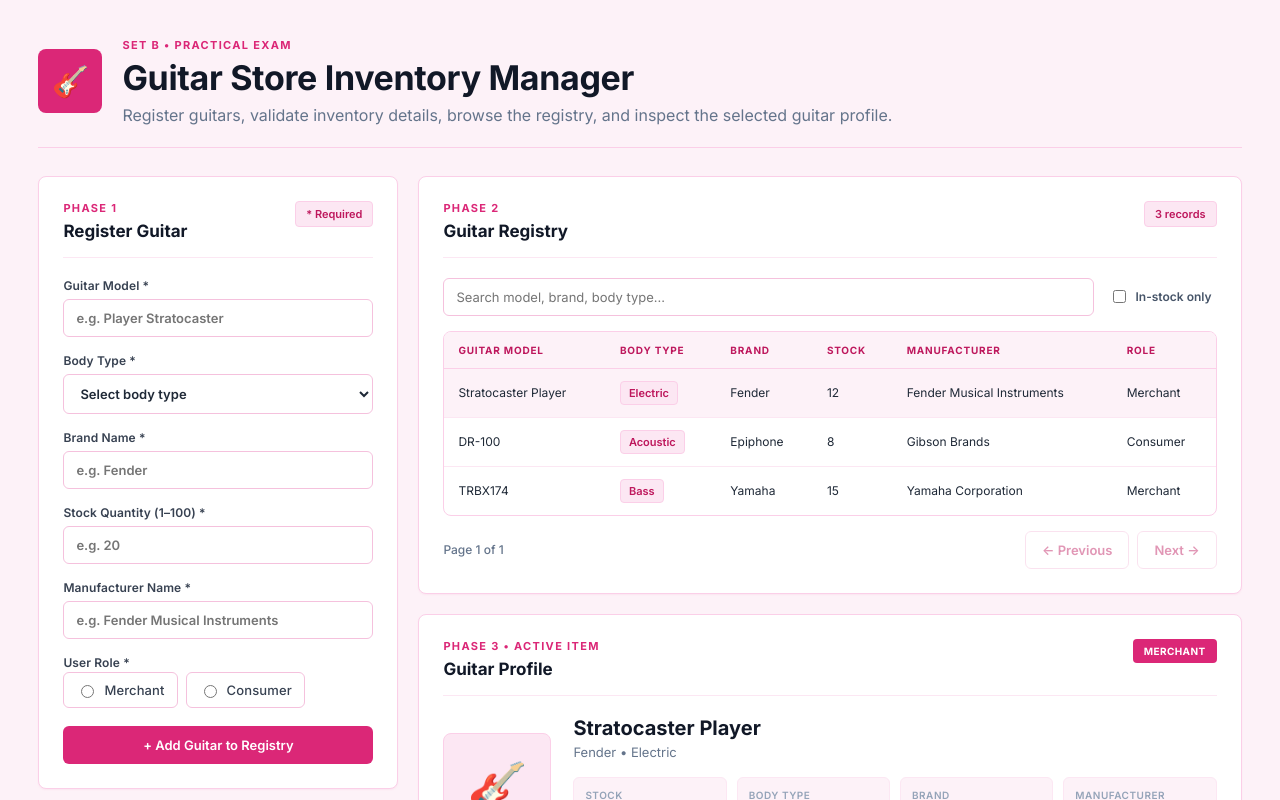
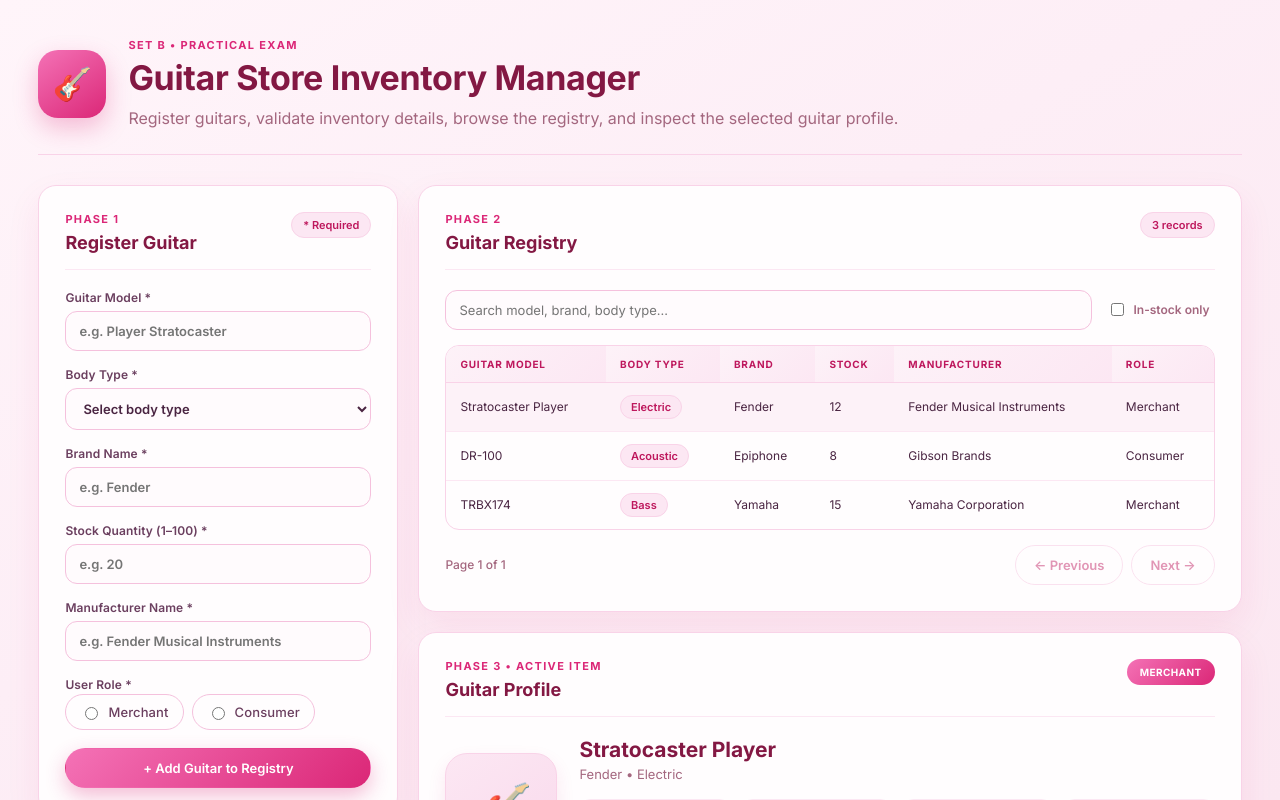
Before and after one commit to uzuizan/Reizzan, a React (Vite) app: page / in a window 1280 px wide. Shown: the top 800 px of the page. Built offline with nearby package versions, Linux system fonts and the light colour scheme.

Commit message:
oh yeahhhh

```diff
--- a/src/App.module.css
+++ b/src/App.module.css
@@ -4,15 +4,17 @@
 
 :root {
   font-family: "Inter", ui-sans-serif, system-ui, -apple-system, BlinkMacSystemFont, "Segoe UI", sans-serif;
-  color: #1f2937;
-  background: #fdf2f8;
+  color: #4a2542;
+  background: linear-gradient(150deg, #fff5fa 0%, #fdeef6 45%, #fbe7f1 100%);
   font-synthesis: none;
 }
 
 body {
   margin: 0;
   min-width: 320px;
-  background: #fdf2f8;
+  background: linear-gradient(150deg, #fff5fa 0%, #fdeef6 45%, #fbe7f1 100%);
+  background-attachment: fixed;
+  min-height: 100vh;
 }
 
 button,
@@ -34,20 +36,21 @@
 .hero {
   display: flex;
   align-items: center;
-  gap: 20px;
-  margin-bottom: 28px;
-  padding-bottom: 22px;
-  border-bottom: 1px solid #fbcfe8;
+  gap: 22px;
+  margin-bottom: 30px;
+  padding-bottom: 24px;
+  border-bottom: 1px solid #f9d3e8;
 }
 
 .hero-icon {
-  width: 64px;
-  height: 64px;
+  width: 68px;
+  height: 68px;
   display: grid;
   place-items: center;
-  background: #db2777;
-  border-radius: 8px;
-  font-size: 30px;
+  background: linear-gradient(145deg, #f472b6, #db2777);
+  border-radius: 20px;
+  font-size: 32px;
+  box-shadow: 0 10px 24px rgba(219, 39, 119, 0.28);
 }
 
 .eyebrow,
@@ -67,33 +70,40 @@
 }
 
 h1 {
-  margin-bottom: 6px;
+  margin-bottom: 7px;
   font-size: clamp(24px, 3.4vw, 34px);
   line-height: 1.2;
   font-weight: 700;
-  color: #111827;
+  color: #831843;
   letter-spacing: -0.01em;
 }
 
 .subtitle {
   margin-bottom: 0;
-  color: #64748b;
+  color: #a4677f;
   max-width: 800px;
+  line-height: 1.5;
 }
 
 .layout {
   display: grid;
-  grid-template-columns: 360px 1fr;
+  grid-template-columns: 360px minmax(0, 1fr);
   gap: 20px;
   align-items: start;
 }
 
 .card {
-  background: #ffffff;
-  border: 1px solid #fbcfe8;
-  border-radius: 8px;
-  box-shadow: 0 1px 2px rgba(219, 39, 119, 0.06);
-  padding: 24px;
+  min-width: 0;
+  background: #fffdfe;
+  border: 1px solid #f9d3e8;
+  border-radius: 18px;
+  box-shadow: 0 14px 34px rgba(219, 39, 119, 0.08);
+  padding: 26px;
+  transition: box-shadow 0.2s;
+}
+
+.card:hover {
+  box-shadow: 0 16px 38px rgba(219, 39, 119, 0.12);
 }
 
 .form-card {
@@ -117,9 +127,9 @@
 
 h2 {
   margin-bottom: 0;
-  font-size: 17px;
+  font-size: 18px;
   font-weight: 700;
-  color: #111827;
+  color: #831843;
 }
 
 .required-note,
@@ -128,9 +138,9 @@
   font-weight: 600;
   color: #be185d;
   background: #fce7f3;
-  padding: 5px 10px;
-  border-radius: 4px;
-  border: 1px solid #fbcfe8;
+  padding: 5px 11px;
+  border-radius: 999px;
+  border: 1px solid #f9d3e8;
 }
 
 form {
@@ -144,19 +154,19 @@
   gap: 6px;
   font-size: 12px;
   font-weight: 600;
-  color: #374151;
+  color: #6b3f5f;
   letter-spacing: 0.01em;
 }
 
 input:not([type="radio"]):not([type="checkbox"]),
 select {
   width: 100%;
-  border: 1px solid #f5c1dd;
-  border-radius: 6px;
-  padding: 10px 12px;
+  border: 1.5px solid #f5c1dd;
+  border-radius: 12px;
+  padding: 11px 13px;
   outline: none;
-  background: #fff;
-  color: #1f2937;
+  background: #fffbfd;
+  color: #4a2542;
   font-size: 13px;
   transition: border-color 0.15s, box-shadow 0.15s;
 }
@@ -164,7 +174,7 @@
 input:not([type="radio"]):not([type="checkbox"]):focus,
 select:focus {
   border-color: #db2777;
-  box-shadow: 0 0 0 3px rgba(219, 39, 119, 0.12);
+  box-shadow: 0 0 0 4px rgba(219, 39, 119, 0.12);
 }
 
 fieldset {
@@ -187,13 +197,14 @@
   display: flex;
   align-items: center;
   gap: 7px;
-  border: 1px solid #f5c1dd;
-  padding: 9px 12px;
-  border-radius: 6px;
+  border: 1.5px solid #f5c1dd;
+  padding: 9px 14px;
+  border-radius: 999px;
   font-weight: 500;
   font-size: 13px;
   cursor: pointer;
-  color: #374151;
+  color: #6b3f5f;
+  transition: border-color 0.15s, background 0.15s;
 }
 
 .radio-label:has(input:checked) {
@@ -225,22 +236,24 @@
 
 .primary-btn,
 .secondary-btn {
-  border-radius: 6px;
-  border: 1px solid transparent;
-  padding: 10px 16px;
+  border-radius: 999px;
+  border: 1.5px solid transparent;
+  padding: 11px 18px;
   font-weight: 600;
   font-size: 13px;
 }
 
 .primary-btn {
   margin-top: 2px;
-  background: #db2777;
+  background: linear-gradient(135deg, #f472b6, #db2777);
   color: white;
-  transition: background 0.15s;
+  box-shadow: 0 8px 20px rgba(219, 39, 119, 0.3);
+  transition: transform 0.15s, box-shadow 0.15s;
 }
 
 .primary-btn:hover {
-  background: #be185d;
+  transform: translateY(-1px);
+  box-shadow: 0 10px 24px rgba(219, 39, 119, 0.38);
 }
 
 .toolbar {
@@ -259,7 +272,7 @@
   gap: 7px;
   white-space: nowrap;
   padding: 0 5px;
-  color: #475569;
+  color: #a4677f;
   font-size: 12px;
   font-weight: 600;
 }
@@ -270,8 +283,21 @@
 
 .table-wrap {
   overflow-x: auto;
-  border: 1px solid #fbcfe8;
-  border-radius: 8px;
+  border: 1px solid #f9d3e8;
+  border-radius: 14px;
+}
+
+.table-wrap::-webkit-scrollbar {
+  height: 8px;
+}
+
+.table-wrap::-webkit-scrollbar-track {
+  background: #fdeef6;
+}
+
+.table-wrap::-webkit-scrollbar-thumb {
+  background: #f5b8d8;
+  border-radius: 999px;
 }
 
 table {
@@ -289,13 +315,13 @@
 }
 
 th {
-  background: #fdf2f8;
+  background: linear-gradient(135deg, #fdf2f8, #fce7f3);
   color: #be185d;
   font-size: 10px;
   font-weight: 700;
   letter-spacing: 0.08em;
   text-transform: uppercase;
-  border-bottom: 1px solid #fbcfe8;
+  border-bottom: 1px solid #f9d3e8;
 }
 
 tbody tr {
@@ -317,13 +343,13 @@
 
 .type-badge {
   display: inline-block;
-  border-radius: 4px;
-  padding: 4px 8px;
+  border-radius: 999px;
+  padding: 4px 10px;
   background: #fce7f3;
   color: #be185d;
   font-weight: 600;
   font-size: 11px;
-  border: 1px solid #fbcfe8;
+  border: 1px solid #f9d3e8;
 }
 
 .low-stock {
@@ -334,7 +360,7 @@
 
 .empty {
   text-align: center;
-  color: #94a3b8;
+  color: #c88ba9;
   padding: 30px;
 }
 
@@ -344,7 +370,7 @@
   align-items: center;
   margin-top: 15px;
   font-size: 12px;
-  color: #64748b;
+  color: #a4677f;
   font-weight: 500;
 }
 
@@ -357,10 +383,12 @@
   background: white;
   border-color: #f5c1dd;
   color: #be185d;
+  transition: background 0.15s, border-color 0.15s;
 }
 
 .secondary-btn:hover:not(:disabled) {
   background: #fdf2f8;
+  border-color: #db2777;
 }
 
 .secondary-btn:disabled {
@@ -375,14 +403,15 @@
 }
 
 .guitar-art {
-  width: 108px;
-  height: 108px;
+  width: 112px;
+  height: 112px;
   display: grid;
   place-items: center;
-  border-radius: 8px;
-  background: #fce7f3;
-  border: 1px solid #fbcfe8;
-  font-size: 48px;
+  border-radius: 22px;
+  background: linear-gradient(145deg, #fce7f3, #f9d9ec);
+  border: 1px solid #f9d3e8;
+  font-size: 50px;
+  box-shadow: 0 8px 18px rgba(219, 39, 119, 0.1);
 }
 
 .profile-main {
@@ -391,13 +420,13 @@
 
 .profile-main h3 {
   margin-bottom: 4px;
-  font-size: 20px;
+  font-size: 21px;
   font-weight: 700;
-  color: #111827;
+  color: #831843;
 }
 
 .profile-main p {
-  color: #64748b;
+  color: #a4677f;
   margin-bottom: 17px;
   font-size: 13px;
 }
@@ -409,15 +438,15 @@
 }
 
 .detail-grid div {
-  padding: 11px;
+  padding: 12px;
   background: #fdf2f8;
   border: 1px solid #fce7f3;
-  border-radius: 6px;
+  border-radius: 12px;
 }
 
 .detail-grid span {
   display: block;
-  color: #94a3b8;
+  color: #c88ba9;
   font-size: 10px;
   font-weight: 600;
   text-transform: uppercase;
@@ -429,12 +458,12 @@
   font-size: 12px;
   font-weight: 600;
   overflow-wrap: anywhere;
-  color: #1f2937;
+  color: #4a2542;
 }
 
 .role-badge {
-  padding: 6px 11px;
-  border-radius: 4px;
+  padding: 7px 13px;
+  border-radius: 999px;
   font-size: 10px;
   font-weight: 700;
   letter-spacing: 0.04em;
@@ -442,7 +471,7 @@
 }
 
 .role-badge.merchant {
-  background: #db2777;
+  background: linear-gradient(135deg, #f472b6, #db2777);
   color: white;
 }
 
@@ -453,27 +482,28 @@
 
 .hook-note {
   margin-top: 20px;
-  padding: 11px 13px;
+  padding: 12px 15px;
   border-left: 3px solid #db2777;
   background: #fdf2f8;
+  border-radius: 0 12px 12px 0;
   color: #9d174d;
   font-size: 11px;
 }
 
 .empty-profile {
-  color: #94a3b8;
+  color: #c88ba9;
 }
 
 footer {
   text-align: center;
   padding-top: 24px;
-  color: #94a3b8;
+  color: #c88ba9;
   font-size: 11px;
 }
 
 @media (max-width: 1050px) {
   .layout {
-    grid-template-columns: 1fr;
+    grid-template-columns: minmax(0, 1fr);
   }
 
   .form-card,
@@ -501,7 +531,7 @@
     width: 52px;
     height: 52px;
     font-size: 24px;
-    border-radius: 6px;
+    border-radius: 14px;
   }
 
   .card {
```
